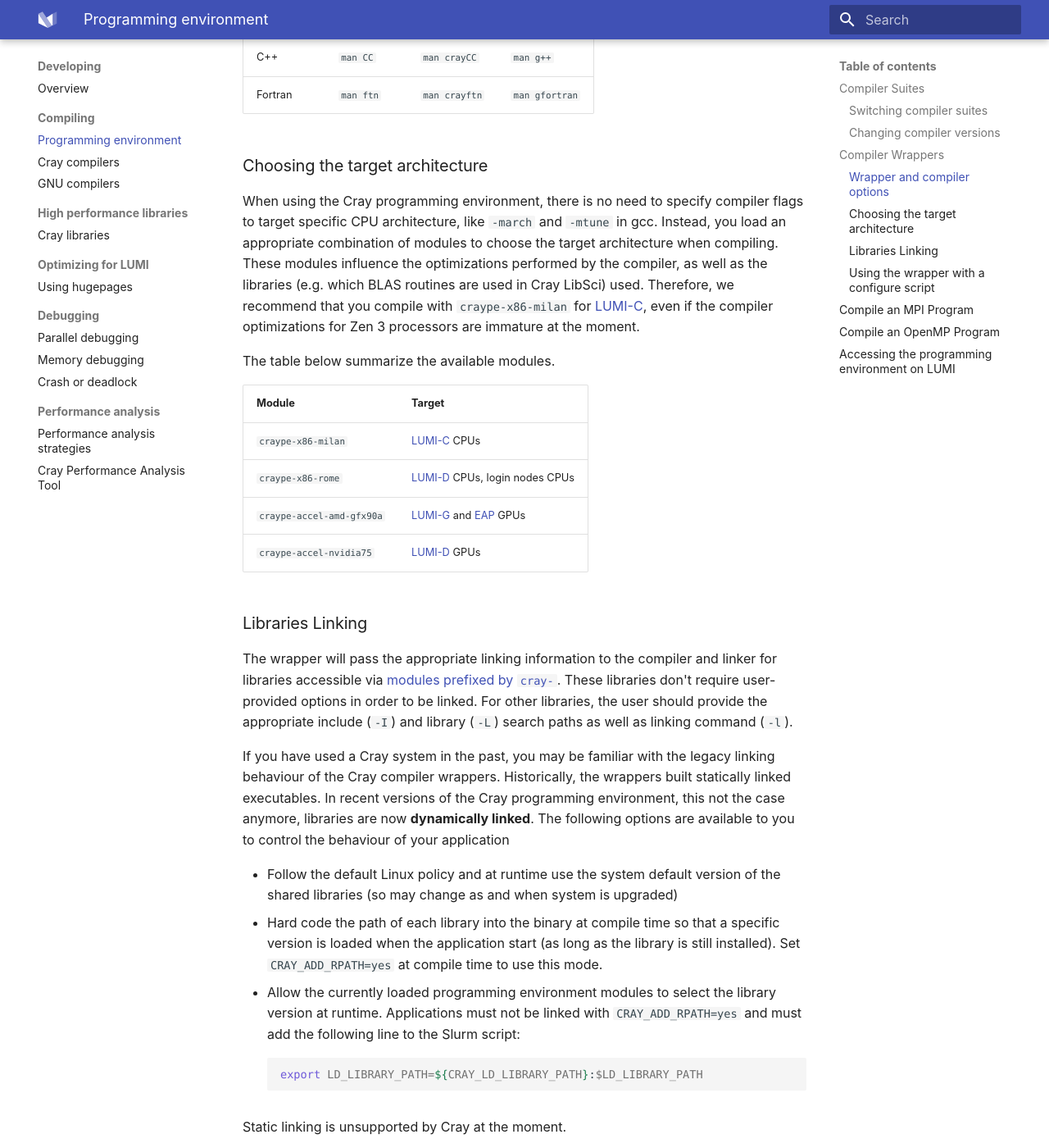
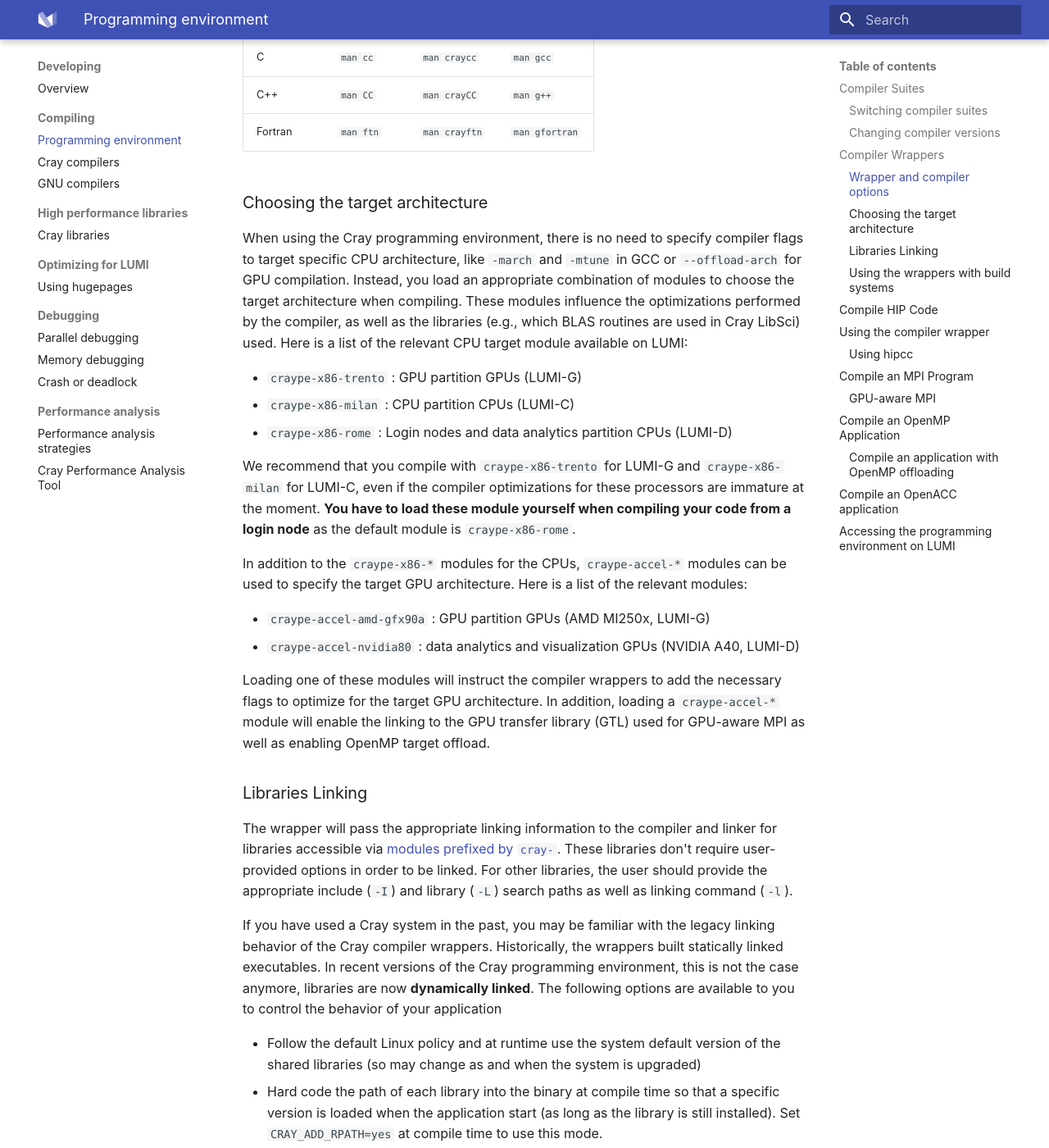
Before and after one commit to Lumi-supercomputer/lumi-userguide, an MkDocs documentation site: the page built from docs/development/compiling/prgenv.md, in a window 1280 px wide and 1400 px high, scrolled down 2988 px. Shown: the whole window at 82% size. Built offline with MkDocs 1.6.1 and Material for MkDocs 9.7.7, drawn with Linux system fonts in a browser that asks for light colours; some of the changed text lies outside the part shown.

Commit message:
add gpu compilation instructions

````diff
--- a/docs/development/compiling/prgenv.md
+++ b/docs/development/compiling/prgenv.md
@@ -49,6 +49,7 @@
 |      | Description                   | Module collection |
 |------|-------------------------------|-------------------|
 | CCE  | Cray Compiling Environment    | `PrgEnv-cray`     |
+| AMD  | AMD ROCm compilers            | `PrgEnv-amd`      |
 | GCC  | GNU Compiler Collection       | `PrgEnv-gnu`      |
 | AOCC | AMD Optimizing C/C++ Compiler | `PrgEnv-aocc`     |
 
@@ -68,7 +69,7 @@
     the 21.08 release) is broken since the compilers themselves are not
     installed. The ``aocc/3.1.0`` module has a bug in the code of the module.
     This has been fixed in later releases of the Crey programming environment
-    so that problem will be solved when those releases are installed. Due to
+    so that the problem will be solved when those releases are installed. Due to
     the way the installation of the Cray programming environment works, it is
     currently not possible for us to correct the module by hand.
 
@@ -180,21 +181,33 @@
 
 When using the Cray programming environment, there is no need to specify
 compiler flags to target specific CPU architecture, like `-march` and `-mtune`
-in gcc. Instead, you load an appropriate combination of modules to choose the
-target architecture when compiling. These modules influence the optimizations
-performed by the compiler, as well as the libraries (e.g. which BLAS routines
-are used in Cray LibSci) used. Therefore, we recommend that you compile with
-`craype-x86-milan` for [LUMI-C][lumi-c], even if the compiler optimizations for
-Zen 3 processors are immature at the moment.
+in GCC or `--offload-arch` for GPU compilation. Instead, you load an appropriate
+combination of modules to choose the target architecture when compiling.
+These modules influence the optimizations performed by the compiler, as well as
+the libraries (e.g., which BLAS routines are used in Cray LibSci) used. Here is a
+list of the relevant CPU target module available on LUMI:
 
-The table below summarize the available modules.
+- `craype-x86-trento` : GPU partition GPUs (LUMI-G)
+- `craype-x86-milan`  : CPU partition CPUs (LUMI-C)
+- `craype-x86-rome`   : Login nodes and data analytics partition CPUs (LUMI-D)
 
-| Module                    | Target                                     |
-|---------------------------|--------------------------------------------|
-| `craype-x86-milan`        | [LUMI-C][lumi-c] CPUs                      |
-| `craype-x86-rome`         | [LUMI-D][lumi-d] CPUs, login nodes CPUs    |
-| `craype-accel-amd-gfx90a` | [LUMI-G][lumi-g] and [EAP][eap] GPUs       |
-| `craype-accel-nvidia75`   | [LUMI-D][lumi-d] GPUs                      |
+We recommend that you compile with `craype-x86-trento` for LUMI-G and
+`craype-x86-milan` for LUMI-C, even if the compiler optimizations for these
+processors are immature at the moment. **You have to load these module yourself
+when compiling your code from a login node** as the default module is
+`craype-x86-rome`.
+
+In addition to the `craype-x86-*` modules for the CPUs, `craype-accel-*` modules
+can be used to specify the target GPU architecture. Here is a list of the
+relevant modules:
+
+- `craype-accel-amd-gfx90a` : GPU partition GPUs (AMD MI250x, LUMI-G)
+- `craype-accel-nvidia80`   : data analytics and visualization GPUs (NVIDIA A40, LUMI-D)
+
+Loading one of these modules will instruct the compiler wrappers to add the
+necessary flags to optimize for the target GPU architecture. In addition, loading
+a  `craype-accel-*` module will enable the linking to the GPU transfer library
+(GTL) used for GPU-aware MPI as well as enabling OpenMP target offload.
 
 ### Libraries Linking
 
@@ -206,14 +219,14 @@
 command (`-l`).
 
 If you have used a Cray system in the past, you may be familiar with the legacy
-linking behaviour of the Cray compiler wrappers. Historically, the wrappers
+linking behavior of the Cray compiler wrappers. Historically, the wrappers
 built statically linked executables. In recent versions of the Cray programming
-environment, this not the case anymore, libraries are now **dynamically
-linked**. The following options are available to you to control the behaviour
+environment, this is not the case anymore, libraries are now **dynamically
+linked**. The following options are available to you to control the behavior
 of your application
 
 - Follow the default Linux policy and at runtime use the system default version
-  of the shared libraries (so may change as and when system is upgraded)
+  of the shared libraries (so may change as and when the system is upgraded)
 - Hard code the path of each library into the binary at compile time so that a
   specific version is loaded when the application start (as long as the library
   is still installed). Set `CRAY_ADD_RPATH=yes` at compile time to use this
@@ -221,13 +234,14 @@
 - Allow the currently loaded programming environment modules to select the
   library version at runtime. Applications must not be linked with
   `CRAY_ADD_RPATH=yes` and must add the following line to the Slurm script:
+
   ```bash
   export LD_LIBRARY_PATH=${CRAY_LD_LIBRARY_PATH}:$LD_LIBRARY_PATH
   ```
 
 Static linking is unsupported by Cray at the moment.
 
-### Using the wrapper with a `configure` script
+### Using the wrappers with build systems
 
 In order to compile an application that uses a series of `./configure`, `make`,
 and `make install` commands, you can pass the compiler wrappers in the
@@ -236,6 +250,18 @@
 
 ```bash
 $ ./configure CC=cc CXX=CC FC=ftn
+```
+
+CMake should automatically detect the Cray environment. If you want to be
+on the safe side, you can explicitly provide the compilers wrappers at configure
+time using the flags
+
+```bash
+cmake \
+  -DCMAKE_C_COMPILER=cc \
+  -DCMAKE_CXX_COMPILER=CC \
+  -DCMAKE_Fortran_COMPILER=ftn \
+  <other options>
 ```
 
 For other tools, you can try to export environment variables so that the tool
@@ -261,33 +287,176 @@
     export F90=ftn
     ```
 
+## Compile HIP Code
+
+## Using the compiler wrapper
+
+The `PrgEnv-cray` and `PrgEnv-amd` programming environments can compile HIP
+code using the compiler wrapper. The advantage of using the wrapper is that the
+flags to use the Cray libraries (`cray-*` modules) are automatically added
+(including MPI).
+
+=== "PrgEnv-cray"
+
+    ```
+    module load PrgEnv-cray
+    module load craype-accel-amd-gfx90a
+    module load rocm
+
+    CC -xhip -o <yourapp> <hip_source.cpp>
+    ```
+
+=== "PrgEnv-amd"
+
+    ```
+    module load PrgEnv-amd
+    module load craype-accel-amd-gfx90a
+    module load rocm
+
+    CC -xhip -o <yourapp> <hip_source.cpp>
+    ```
+
+### Using `hipcc`
+
+Unlike the compiler wrappers, `hipcc` do not add automatically the flags to use
+the Cray libraries (`cray-*` modules). Loading a `craype-accel-*` will have
+no effect as well, i.e., you need to specify the target GPU architecture
+yourself with `--offload-arch`.
+
+Still, you can set the value of `HIPCC_COMPILE_FLAGS_APPEND` and
+`HIPCC_LINK_FLAGS_APPEND` environment variables to make `hipcc` behave like the
+Cray compiler wrappers.
+
+```
+module load PrgEnv-amd
+
+export HIPCC_COMPILE_FLAGS_APPEND="--offload-arch=gfx90a $(CC --cray-print-opts=cflags)"
+export HIPCC_LINK_FLAGS_APPEND=$(CC --cray-print-opts=libs)
+
+hipcc -o <yourapp> <hip_source.cpp>
+```
+
 ## Compile an MPI Program
 
 When you load a programming environment, the appropriate MPI module is loaded in
-the environment (`cray-mpich`). In order to compile your MPI program, you
-should use the set of compiler wrappers (`cc`, `CC`, `ftn`). The wrappers
-will automatically link codes with the MPI libraries.
+the environment: `cray-mpich`. In addition the `craype-network-ofi` network
+target module should be loaded. These two modules are loaded by default when you
+login to LUMI.
+
+Compiling an MPI application is done using the set of compiler wrappers
+(`cc`, `CC`, `ftn`). The wrappers will automatically link codes with the MPI
+libraries. You can see the compiler wrappers as the more the familiar `mpicc`,
+`mpicxx` and `mpifort` wrappers.
 
 If you are using a build system that uses a `configure` script, you may need to
 provide the appropriate variables so that the correct wrapper is used.
-For example:
+For example
 
 ```bash
 $ ./configure MPICC=cc MPICXX=CC MPIF77=ftn MPIF90=ftn
 ```
 
-## Compile an OpenMP Program
+For CMake, if you already provided the compiler as described
+[in the previous section](#using-the-wrappers-with-build-systems), CMake should
+correctly select the wrappers as the MPI compilers.
 
-The table below summarizes the compiler flags used to enable OpenMP for the
-different compilers.
+### GPU-aware MPI
 
-| Language | CCE        | GCC        | AOCC       |
-|----------|------------|------------|------------|
-| C/C++    | `-fopenmp` | `-fopenmp` | `-fopenmp` |
-| Fortran  | `-h omp`   | `-fopenmp` | n.a.       |
+If your application requires a GPU-aware MPI implementation, i.e., pass GPU
+memory pointers directly to MPI without copy to the host first, then you need to
+link your code to the GPU Transfer Library (GTL). The compiler wrappers will
+link automatically to this library if a GPU target module (`craype-accel-*`) is
+loaded.
 
-When using the OpenMP compiler flag, the wrapper will link to the
-[multithreaded version of the Cray libraries][libraries].
+=== "PrgEnv-cray"
+
+    ```
+    module load module load PrgEnv-cray
+    module load craype-accel-amd-gfx90a
+    module load rocm
+    ```
+
+=== "PrgEnv-amd"
+
+    ```
+    module load module load PrgEnv-amd
+    module load craype-accel-amd-gfx90a
+    module load rocm
+    ```
+
+Then, for example, we can compile a simple MPI + HIP code with the following
+command
+
+```
+CC -xhip -o <yourapp> <mpi_and_hip_code.cpp>
+```
+
+and inspect the linking of the resulting executable. That will show that both
+the MPI and GPU transfer libraries are linked
+
+```
+$ ldd ./yourapp | grep libmpi
+    libmpi_cray.so.12 => /opt/cray/pe/lib64/libmpi_cray.so.12
+    libmpi_gtl_hsa.so.0 => /opt/cray/pe/lib64/libmpi_gtl_hsa.so.0
+```
+
+!!! warning "GPU support need to be enabled at run time"
+
+    When your application, you need to enable the GPU support. This is done by
+    setting the value of `MPICH_GPU_SUPPORT_ENABLED` to `1`:
+
+    ```bash
+    export MPICH_GPU_SUPPORT_ENABLED=1
+    ```
+
+## Compile an OpenMP Application
+
+For all programming environments, the compilation of OpenMP host code is possible by
+enabling OpenMP when invoking the compiler wrappers (`cc`, `CC`, `ftn`). The
+flag to enable OpenMP is `-fopenmp` for all programming environments and
+compiler wrappers.
+
+!!! info
+
+    When using the OpenMP compiler flag, the wrapper will link to the
+    [multithreaded version of the Cray libraries][libraries].
+
+### Compile an application with OpenMP offloading
+
+Using the `PrgEnv-cray`, `PrgEnv-amd`, you can compile application using OpenMP
+target offloading. Like for OpenMP for the host (CPU), this is done by using the
+`-fopenmp` flag but first you need to load a `craype-accel-*` target module.
+
+=== "PrgEnv-cray"
+
+    ```bash
+    module load PrgEnv-cray
+    module load rocm
+    module load craype-accel-amd-gfx90a
+    ```
+
+=== "PrgEnv-amd"
+
+    ```bash
+    module load PrgEnv-amd
+    module load craype-accel-amd-gfx90a
+    ```
+
+The `craype-accel-amd-gfx90a` will instruct the compiler wrappers to
+automatically add the appropriate flags for OpenMP offloading.
+
+## Compile an OpenACC application
+
+At the moment, the only compiler that supports OpenACC compilation on LUMI is the
+Cray Fortran compiler. OpenACC is enabled using the `-hacc` flag.
+
+```
+module load PrgEnv-cray
+module load craype-accel-amd-gfx90a
+module load load rocm
+
+ftn -hacc -o <yourapp> <openacc_source.f90>
+```
 
 ## Accessing the programming environment on LUMI
 
````
Also changed, not shown: other parts of docs/development/compiling/prgenv.md (+1 -1 lines), docs/development/compiling/cce.md (+9 -0 lines).
